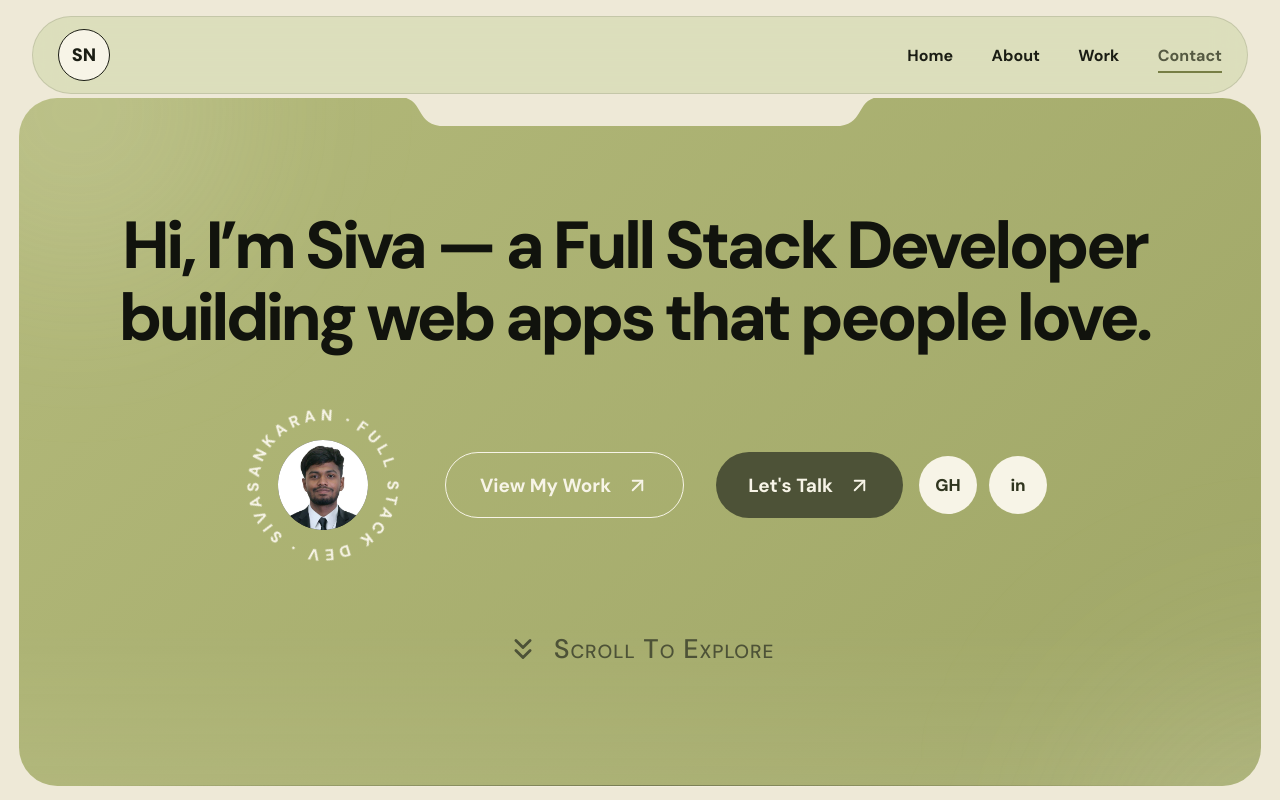
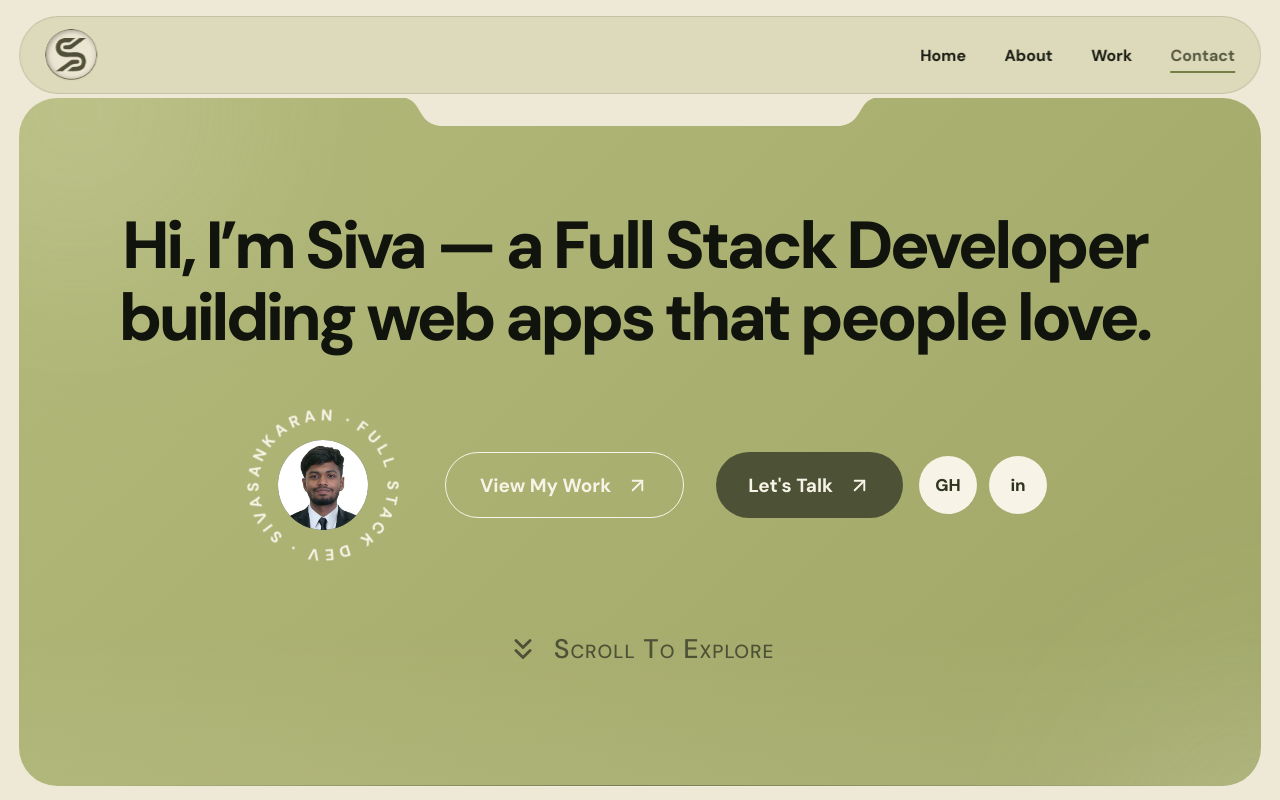
Before and after one commit to imsiva03/Portfolio, a Next.js app: page / in a window 1280 px wide. Shown: the top 800 px of the page. Built offline with nearby package versions, Linux system fonts and the light colour scheme.

Commit message:
feat: add header logo image and update Navbar component to use it

```diff
--- a/src/app/globals.css
+++ b/src/app/globals.css
@@ -164,10 +164,10 @@ svg {
   }
 }
 
-body {background:#eee9d7}
-body .portfolio-shell {padding:0;border:0;background:transparent;margin:calc(var(--navbar-height) + 18px) auto 24px;width:min(97%,1600px)}
+body {--portfolio-width: min(97%, 1600px);background:#eee9d7}
+body .portfolio-shell {padding:0;border:0;background:transparent;margin:calc(var(--navbar-height) + 18px) auto 24px;width:var(--portfolio-width)}
 .portfolio-shell .home-about-wrapper {background:transparent;border-radius:0}
-body .portfolio-navbar {border-radius:40px;background:rgba(217,221,184,.87);backdrop-filter:blur(16px);box-shadow:none}
+body .portfolio-navbar {width:var(--portfolio-width);border-radius:40px;background:rgb(214 213 177 / 75%);backdrop-filter:blur(16px);box-shadow:none}
 .home-about-wrapper > .hero-section {background:linear-gradient(135deg,#b3b97a,#9fa666);border-radius:clamp(24px,3vw,48px);min-height:calc(100svh - var(--navbar-height) - 32px);padding-block:clamp(76px,10vh,145px)}
 .home-about-wrapper .hero-title {max-width:23ch;margin-inline:auto;font-size:clamp(32px,4.2vw,76px);line-height:1.12;letter-spacing:-.045em;text-wrap:balance}
 .hero-section .hero-title-break {display:none}
--- a/src/components/Footer.css
+++ b/src/components/Footer.css
@@ -811,8 +811,8 @@
   inset: -12% -8%;
   pointer-events: none;
   background:
-    radial-gradient(ellipse at 24% 78%, #c1ce6640, transparent 26%),
-    radial-gradient(ellipse at 72% 26%, #d9df8336, transparent 24%);
+    radial-gradient(ellipse at 24% 78%, #c1ce6660, transparent 26%),
+    radial-gradient(ellipse at 72% 26%, #d9df8355, transparent 24%);
 }
 
 @media (prefers-reduced-motion: no-preference) {
@@ -836,7 +836,7 @@
   }
 
   .footer-section[data-visible="true"]::before {
-    animation: footer-glow 12s ease-in-out infinite alternate;
+    animation: footer-glow 10s ease-in-out infinite alternate;
   }
 }
 
@@ -846,6 +846,6 @@
 }
 
 @keyframes footer-glow {
-  from { opacity: .5; transform: translateX(-9%) scale(1); }
-  to { opacity: .9; transform: translateX(9%) scale(1.18); }
+  from { opacity: .5; transform: translateX(-14%) scale(1); }
+  to { opacity: .9; transform: translateX(14%) scale(1.18); }
 }
--- a/src/components/Navbar.css
+++ b/src/components/Navbar.css
@@ -291,3 +291,16 @@
     transition: none !important;
   }
 }
+
+.portfolio-navbar .portfolio-navbar-logo {
+  border: 0;
+  background: transparent;
+  overflow: hidden;
+}
+
+.portfolio-navbar-logo img {
+  display: block;
+  width: 100%;
+  height: 100%;
+  object-fit: contain;
+}
--- a/src/components/Navbar.jsx
+++ b/src/components/Navbar.jsx
@@ -1,6 +1,7 @@
 
 "use client";
 
+import Image from "next/image";
 import { useEffect, useState } from "react";
 import { Menu, X, ArrowUpRight } from "lucide-react";
 import "./Navbar.css";
@@ -153,7 +154,7 @@ export default function Navbar() {
           onClick={() => handleNavigation("#home")}
           aria-label="Sivasankaran - Home"
         >
-          SN
+          <Image src="/images/header-s-logo.png" alt="" width={70} height={70} />
         </a>
 
         {/* DESKTOP LINKS */}
```
Also changed, not shown: public/images/header-s-logo.png (added).
